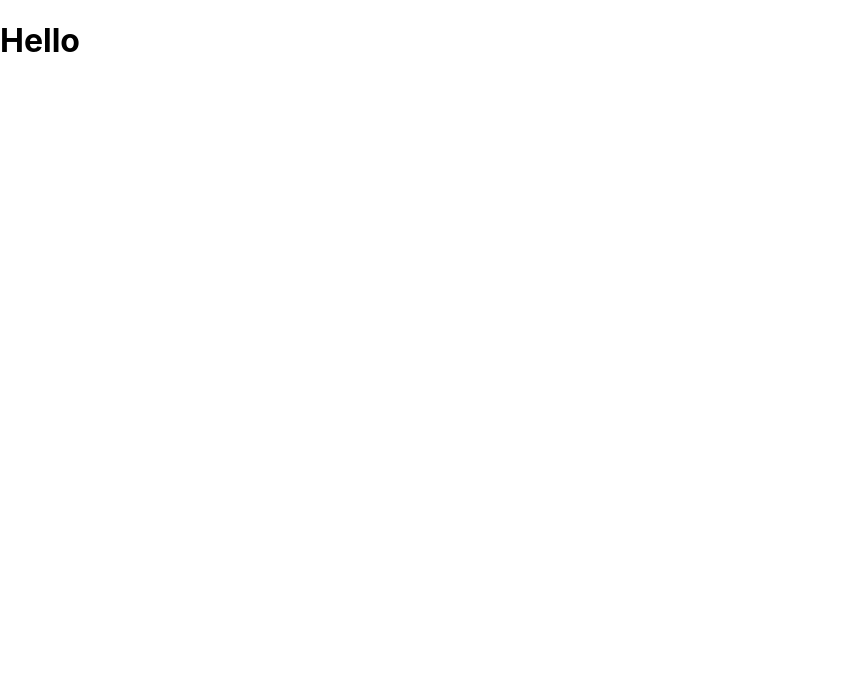
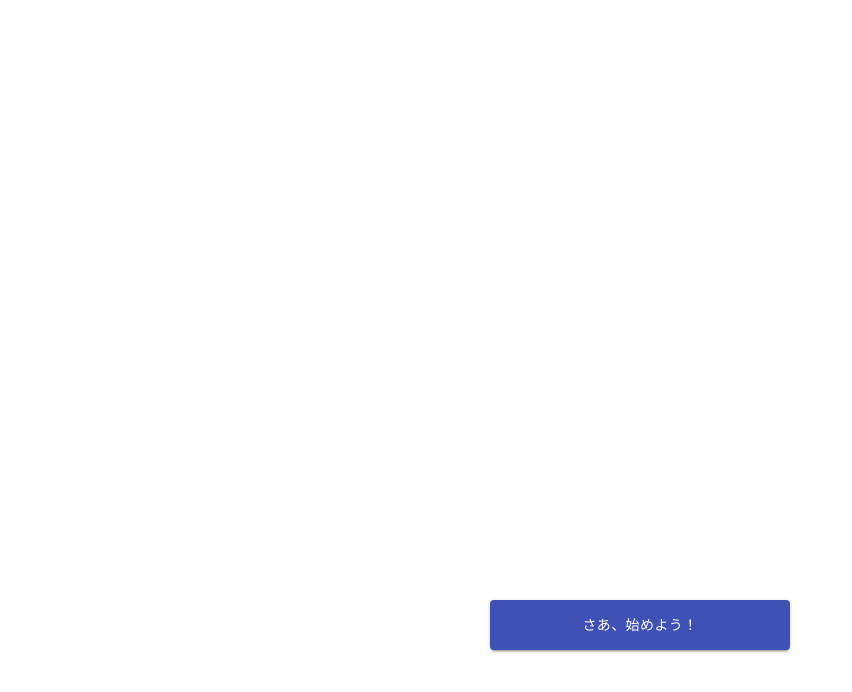
Before and after one commit to cobaltbluesky/thirano, a React (Create React App) app: page / in a window 1280 px wide. Shown: the top 692 px of the page, without its empty margins (0-852 px from the left). Built offline with nearby package versions, Linux system fonts and the light colour scheme.

Commit message:
スタートボタンの作成

```diff
--- /dev/null
+++ b/src/pages/Start.css
@@ -0,0 +1,14 @@
+#Information{
+height: 600px;
+}
+.button-wrapper{
+    text-align: center;
+}
+#StartButton{
+    width: 300px;
+    height: 50px;
+}
+#StartLink{
+    color: white;
+    text-decoration: none;
+}
--- a/src/pages/Start.js
+++ b/src/pages/Start.js
@@ -1,10 +1,23 @@
 import React from "react";
+import {Link} from "react-router-dom";
+import { Button } from "@material-ui/core";
+import "./Start.css";
 
 const Start = () => {
   return (
-    /* スタートページはこの中を書き換えて */
-    <h1>Hello</h1>
-  );
+
+    <div>
+      <div id = "Information">
+        {/* スタートページの内容 */}
+      </div>
+        <div className = "button-wrapper">
+          <Button variant = "contained" color = "primary" id = "StartButton">
+            <Link to = "/view" id = "StartLink" >さあ、始めよう！</Link>
+          </Button>
+        </div>
+    </div>
+
+    );
 };
 
 export default Start;
```
